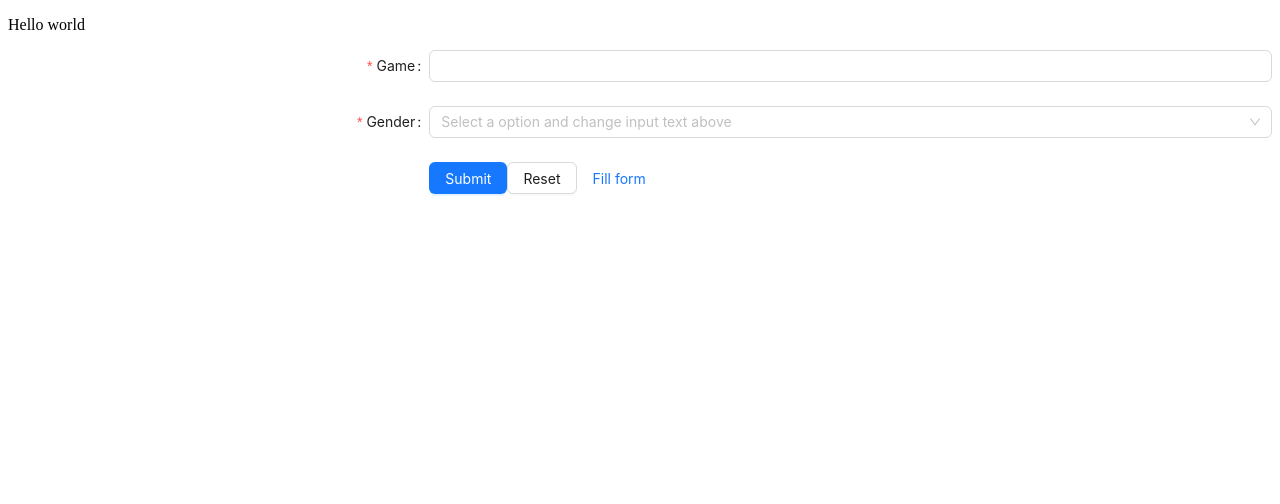
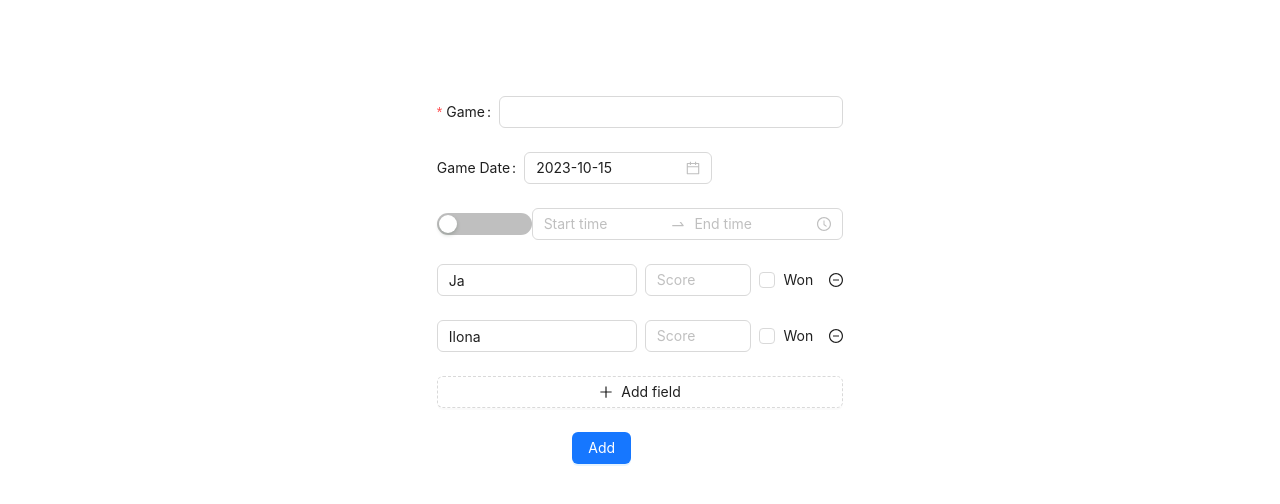
Before and after one commit to PtrZjc/log-play-app, a Next.js app in the folder log-play-page/: page / in a window 1280 px wide. Shown: the top 504 px of the page. Built offline with nearby package versions, Linux system fonts and the light colour scheme.

Commit message:
Work on form

```diff
--- a/log-play-page/app/GameForm.tsx
+++ b/log-play-page/app/GameForm.tsx
@@ -1,55 +1,42 @@
-import React from 'react';
-import {Button, Input, Form, Select, AutoComplete} from 'antd';
+import React, {useEffect, useState} from 'react';
+import {
+  AutoComplete,
+  Button,
+  Checkbox,
+  Col,
+  DatePicker,
+  Form,
+  Input,
+  Row,
+  Select,
+  Space,
+  Switch, TimePicker,
+} from 'antd';
 import {GAMES, PLAYERS} from "@/app/constants";
+import dayjs from "dayjs";
+import {MinusCircleOutlined, PlusOutlined} from "@ant-design/icons";
+import './globals.css';
 
-const { Option } = Select;
+const {Option} = Select;
 
 const layout = {
-  labelCol: { span: 8 },
-  wrapperCol: { span: 16 },
+  labelCol: {span: 8},
+  wrapperCol: {span: 16},
 };
 
 const tailLayout = {
-  wrapperCol: { offset: 8, span: 16 },
+  wrapperCol: {offset: 8, span: 16},
 };
 
 type GameFormParams = Record<string, string>
 
 export const GameForm: React.FC = () => {
+
   const [form] = Form.useForm();
 
-  const onGenderChange = (value: any) => {
-    switch (value) {
-      case 'male':
-        form.setFieldsValue({ note: 'Hi, man!' });
-        break;
-      case 'female':
-        form.setFieldsValue({ note: 'Hi, lady!' });
-        break;
-      case 'other':
-        form.setFieldsValue({ note: 'Hi there!' });
-        break;
-      default:
-    }
-  };
+  const [fixedTime, setFixedTime] = useState(false);
 
-  const onFinish = (values: any) => {
-    console.log(values);
-  };
-
-  const onReset = () => {
-    form.resetFields();
-  };
-
-  const onFill = () => {
-    form.setFieldsValue({ note: 'Hello world!', gender: 'male' });
-  };
-
-  const options = [
-    { value: 'Burns Bay Road' },
-    { value: 'Downing Street' },
-    { value: 'Wall Street' },
-  ];
+  const onFinish = (values: any) => console.log(JSON.stringify(values, null, 2));
 
   const insensitiveCaseIncludes = (input: string, option: any) => {
     const candidate = option.value.toLowerCase();
@@ -57,54 +44,108 @@ export const GameForm: React.FC = () => {
     return candidate.includes(search);
   };
 
+
   return (
+    <Row justify={"center"}>
+      <Col span={9}>
         <Form
-          {...layout}
+          initialValues={
+            {
+              gameDate: dayjs(),
+              playerResults: [
+                {playerName: PLAYERS[0]},
+                {playerName: PLAYERS[1]},
+              ]
+            }}
           form={form}
-          name="control-hooks"
           onFinish={onFinish}
-//          style={{ maxWidth: 600 }}
         >
-        <Form.Item name="gameName" label="Game" rules={[{ required: true }]}>
+          <Form.Item name="gameName" label="Game" rules={[{required: true}]}>
             <AutoComplete
-              options={GAMES.map(player => ({ value: player }))}
+              options={GAMES.map(game => ({value: game}))}
               filterOption={insensitiveCaseIncludes}
             />
           </Form.Item>
-        <Form.Item name="gender" label="Gender" rules={[{ required: true }]}>
-          <Select
-              placeholder="Select a option and change input text above"
-              onChange={onGenderChange}
-              allowClear
+          <Form.Item name="gameDate" label="Game Date">
+            <DatePicker
+              disabledDate={date => date.isAfter(dayjs())}
+            />
+          </Form.Item>
+          <div className={"flex justify-between items-center"}>
+            <Switch
+              className={"-mt-6"}
+              checkedChildren="Fixed Time"
+              unCheckedChildren="Time Range"
+              onChange={setFixedTime}
+            />
+            <div className={"flex flex-grow justify-center"}>
+
+              {!fixedTime ?
+                <Form.Item name="rangeTime">
+                  <TimePicker.RangePicker
+                    format="HH:mm"
+                    minuteStep={5}
+                  />
+                </Form.Item> :
+                <Form.Item name="fixedTime">
+                  <TimePicker
+                    format="HH:mm"
+                    showNow={false}
+                    minuteStep={5}
+                  />
+                </Form.Item>
+              }
+            </div>
+          </div>
+          <Form.List name="playerResults">
+            {(fields, {add, remove}) => (
+              <>
+                {fields.map(({key, name, ...restField}) => (
+                  <Space key={key} align="baseline">
+                    <Form.Item
+                      {...restField}
+                      name={[name, 'playerName']}
+                      rules={[{required: true, message: 'Missing player name'}]}
                     >
-            <Option value="male">male</Option>
-            <Option value="female">female</Option>
-            <Option value="other">other</Option>
-          </Select>
+                      <AutoComplete
+                        style={{width: 200}}
+                        placeholder={"Player Name"}
+                        options={PLAYERS.map(player => ({value: player}))}
+                        filterOption={insensitiveCaseIncludes}
+                      />
                     </Form.Item>
                     <Form.Item
-            noStyle
-            shouldUpdate={(prevValues, currentValues) => prevValues.gender !== currentValues.gender}
+                      {...restField}
+                      name={[name, 'playerScore']}
+                      rules={[{required: true, message: 'Missing last name'}]}
                     >
-          {({ getFieldValue }) =>
-              getFieldValue('gender') === 'other' ? (
-                  <Form.Item name="customizeGender" label="Customize Gender" rules={[{ required: true }]}>
-                    <Input />
+                      <Input type="number" placeholder="Score"/>
                     </Form.Item>
-              ) : null
-          }
+                    <Form.Item
+                      {...restField}
+                      name={[name, 'isWinner']}
+                    >
+                      <Checkbox>Won</Checkbox>
                     </Form.Item>
+                    <MinusCircleOutlined onClick={() => remove(name)}/>
+                  </Space>
+                ))}
+                <Form.Item>
+                  <Button type="dashed" onClick={() => add()} block icon={<PlusOutlined/>}>
+                    Add field
+                  </Button>
+                </Form.Item>
+              </>
+            )}
+          </Form.List>
+
           <Form.Item {...tailLayout}>
             <Button type="primary" htmlType="submit">
-            Submit
-          </Button>
-          <Button htmlType="button" onClick={onReset}>
-            Reset
-          </Button>
-          <Button type="link" htmlType="button" onClick={onFill}>
-            Fill form
+              Add
             </Button>
           </Form.Item>
         </Form>
+      </Col>
+    </Row>
   );
 };
--- a/log-play-page/app/globals.css
+++ b/log-play-page/app/globals.css
@@ -16,6 +16,12 @@
   }
 }
 
-div, p, span {
-  border: 1px solid red;
-}
+/*div, p, span {*/
+/*  border: 1px solid red;*/
+/*}*/
+
+/*[class^='ant-'],*/
+/*[class*=' ant-'],*/
+/*div {*/
+/*  border: 1px solid rgb(128, 128, 128) !important;*/
+/*}*/
--- a/log-play-page/app/page.tsx
+++ b/log-play-page/app/page.tsx
@@ -5,7 +5,6 @@ import { GameForm } from '@/app/GameForm';
 export default function Home() {
   return (
     <main className="flex min-h-screen flex-col items-center p-24">
-      <p>Hello world</p>
       <GameForm/>
     </main>
   )
--- a/log-play-page/package.json
+++ b/log-play-page/package.json
@@ -10,6 +10,7 @@
   },
   "dependencies": {
     "antd": "^5.9.4",
+    "dayjs": "^1.11.10",
     "next": "latest",
     "react": "latest",
     "react-dom": "latest"
```
Also changed, not shown: 1 other file (tests, documents, lock files or other folders). Lines whose indentation alone changed are shown as unchanged.
